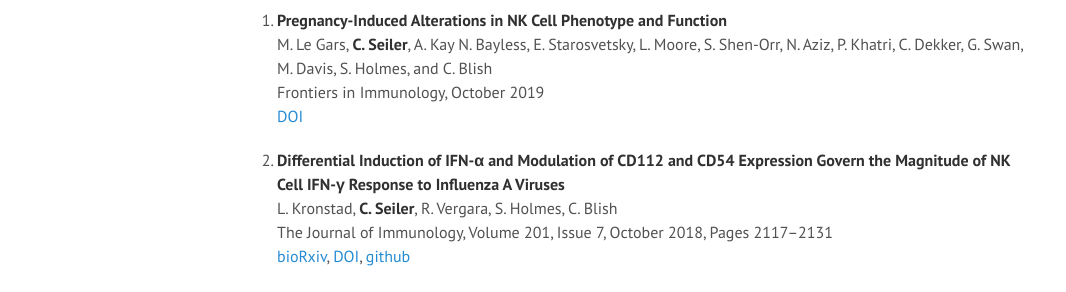
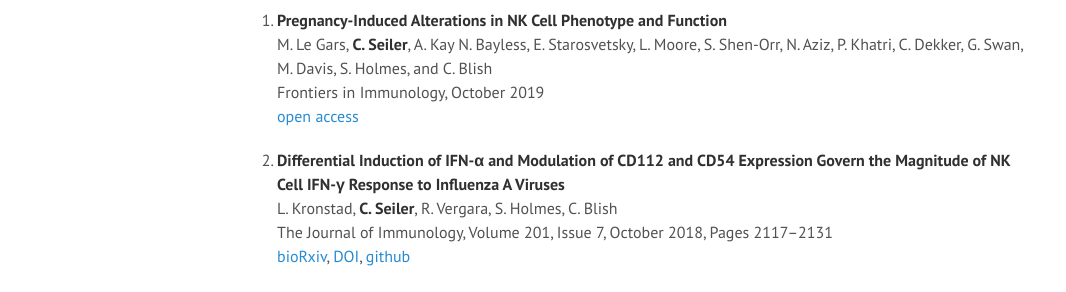
Before and after one commit to ChristofSeiler/ChristofSeiler.github.io, a Jekyll site: the page built from publications.md, in a window 1280 px wide and 900 px high, scrolled down 633 px. Shown: the part 154-446 px from the top of the window, without its empty margins (3-1069 px from the left). Built offline with Jekyll 4.4.1, drawn with Linux system fonts in a browser that asks for light colours.

Commit message:
change link name to open access

```diff
--- a/publications.md
+++ b/publications.md
@@ -28,7 +28,7 @@ S. Holmes, S. Rubinstein-Salzedo, and **C. Seiler** <br>
 1. **Pregnancy-Induced Alterations in NK Cell Phenotype and Function** <br>
 M. Le Gars, **C. Seiler**, A. Kay  N. Bayless, E. Starosvetsky, L. Moore, S. Shen-Orr, N. Aziz, P. Khatri, C. Dekker, G. Swan, M. Davis, S. Holmes, and  C. Blish <br>
 Frontiers in Immunology, October 2019 <br>
-[DOI](https://doi.org/10.3389/fimmu.2019.02469)
+[open access](https://doi.org/10.3389/fimmu.2019.02469)
 
 2. **Differential Induction of IFN-α and Modulation of CD112 and CD54 Expression Govern the Magnitude of NK Cell IFN-γ Response to Influenza A Viruses** <br>
 L. Kronstad, **C. Seiler**, R. Vergara, S. Holmes, C. Blish <br>
```
